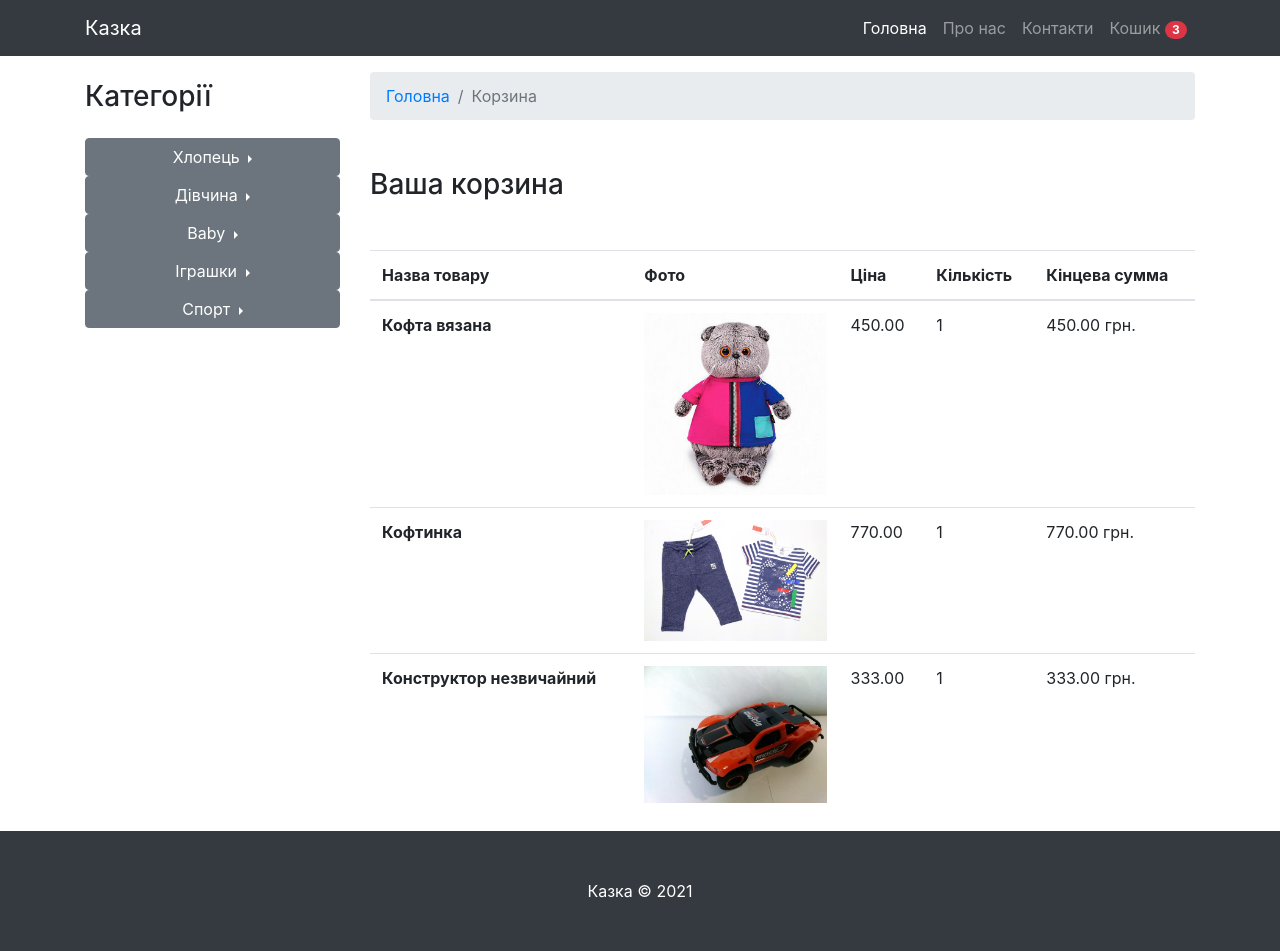
After one commit to VladyslavShaposhnikov/Shop, a Django app: page /cart/ in a window 1280 px wide. The commit adds this page. Run offline with Django 3.2, Linux system fonts and the light colour scheme; a user stored in the database is signed in; data comes from the database, SQL or seed files in the repository; both versions use the stored data as it was after the commit.

Commit message:
created cart and logic for it

```diff
--- a/main/models.py
+++ b/main/models.py
@@ -34,9 +34,11 @@ class Product(models.Model):
 
 class Cart(models.Model):
     customer = models.ForeignKey('Customer', on_delete=models.CASCADE)
-    product_in_cart = models.ManyToManyField('CartProduct', blank=True)
-    final_price = models.DecimalField(decimal_places=2, max_digits=9, verbose_name='Кінцева сумма')
+    product_in_cart = models.ManyToManyField('CartProduct', blank=True, verbose_name='Продукти в корзині')
+    final_price = models.DecimalField(default=0, decimal_places=2, max_digits=9, verbose_name='Кінцева сумма')
     final_count_of_items = models.PositiveIntegerField(verbose_name='Кількість всіх продуктів у корзині', default=0)
+    in_order = models.BooleanField(default=False)
+    for_anonymous_user = models.BooleanField(default=False)
 
     def __str__(self):
         return 'Корзина покупця: {} {}'.format(self.customer.user.first_name, self.customer.user.last_name)
@@ -50,6 +52,10 @@ class CartProduct(models.Model):
 
     def __str__(self):
         return 'Продукт кошика: {}'.format(self.product.title)
+
+    def save(self, *args, **kwargs):
+        self.final_price = self.qty * self.product.price
+        super().save(*args,**kwargs)
 
 class Customer(models.Model):
     user = models.ForeignKey(User, on_delete=models.CASCADE)
--- /dev/null
+++ b/main/templates/cart.html
@@ -0,0 +1,41 @@
+{% extends 'index.html' %}
+{% block title %}Корзина{% endblock %}
+
+{% block content %}
+<nav aria-label="breadcrumb" class="mt-3">
+    <ol class="breadcrumb">
+      <li class="breadcrumb-item"><a href="/">Головна</a></li>
+      <li class="breadcrumb-item active" aria-current="page">Корзина</a></li>
+    </ol>
+</nav>
+<h3 class="text-centre mt-5 mb-5">
+    {% if cart.products.count != 0 %}
+        Ваша корзина
+    {% else %}
+        Поки немає товарів у корзині, але є можливість це виправити натиснувши <a href="/">сюди</a>
+    {% endif %}
+</h3>
+<table class="table">
+    <thead>
+        <tr>
+            <th scope="col">Назва товару</th>
+            <th scope="col">Фото</th>
+            <th scope="col">Ціна</th>
+            <th scope="col">Кількість</th>
+            <th scope="col">Кінцева сумма</th>
+        </tr>
+    </thead>
+    <tbody>
+        {% for item in cart.product_in_cart.all %}
+        <tr>
+            <th scope="row">{{ item.product.title }}</th>
+            <td class="w-25"><img src="{{ item.product.photo.url }}" class="img-fluid"></td>
+            <td>{{ item.product.price }}</td>
+            <td>{{ item.qty }}</td>
+            <td>{{ item.final_price }} грн.</td>
+        </tr>
+        {% endfor %}
+    </tbody>
+</table>
+
+{% endblock %}
--- a/main/templates/category_detail.html
+++ b/main/templates/category_detail.html
@@ -18,8 +18,8 @@
         <a href="{% url 'pro_det' category.parent.slug product.slug %}">{{ product.title }}</a>
       </h4>
       <h5>{{ product.price }} грн.</h5>
-      <a href="#">
-        <button class="btn btn-danger">Добавить в корзину</button>
+      <a href="{% url 'add-to-cart' ct_model=product.category.parent.slug slug=product.slug %}">
+        <button class="btn btn-outline-primary">Добавить в корзину</button>
       </a>
     </div>
   </div>
--- a/main/templates/index.html
+++ b/main/templates/index.html
@@ -44,7 +44,7 @@
             <a class="nav-link" href="#">Контакти</a>
           </li>
           <li class="nav-item">
-            <a class="nav-link" href="#">Корзина</a>
+            <a class="nav-link" href="{% url 'cart_det' %}">Кошик <span class="badge badge-pill badge-danger">{{ cart.product_in_cart.count }}</span></a>
           </li>
         </ul>
       </div>
@@ -153,6 +153,7 @@
                   <a href="{% url 'pro_det' item.category.parent.slug item.slug %}">{{ item.title }}</a>
                 </h4>
                 <h5>{{ item.price }} грн.</h5>
+                <a href="{% url 'add-to-cart' ct_model=item.category.parent.slug slug=item.slug %}"><button class="btn btn-outline-primary">В кошик</button></a>
               </div>
             </div>
           </div>
--- a/main/templates/product_detaile.html
+++ b/main/templates/product_detaile.html
@@ -33,6 +33,7 @@
         {% else %}
             {% include 'sport_product.html' %}
         {% endif %}
+        <a href="{% url 'add-to-cart' ct_model=product.category.parent.slug slug=product.slug %}"><button class="btn btn-outline-primary">В кошик</button></a>
       </div>
   </div>
 {% endblock %}
--- a/main/urls.py
+++ b/main/urls.py
@@ -6,4 +6,6 @@ urlpatterns = [
     path('categories/', show_categories, name='categories'),
     path('product/<str:ct_model>/<slug:slug>/', Productdetail.as_view(), name='pro_det'),
     path('category/<slug:slug>/', categorydetail, name='cat_det'),
+    path('cart/', cart, name='cart_det'),
+    path('add-to-cart/<str:ct_model>/<slug:slug>/', add_to_cart, name='add-to-cart'),
 ]
--- a/main/views.py
+++ b/main/views.py
@@ -1,6 +1,7 @@
 from django.shortcuts import render
-from .models import Category, Boy, Baby, Girl, Toys, Sport
+from .models import *
 from django.views.generic.detail import DetailView
+from django.http import HttpResponseRedirect
 
 def get_cat(num):
     cat = Category.objects.get(pk=num)
@@ -23,6 +24,8 @@ context = {
 
 def index(request):
     context['babies'] = Baby.objects.all()
+    cart_owner = Customer.objects.get(user=request.user)
+    context['cart'] = Cart.objects.get(customer=cart_owner)
     return render(request, 'index.html', context)
 
 def show_categories(request):
@@ -54,39 +57,15 @@ class Productdetail(DetailView):
         context['baby'] = baby
         context['toys'] = toys
         context['sport'] = sport
-        return context
-
-class Categorydetail(DetailView):
-
-    GET_MODEL_SLUG = {
-    'boy':Boy,
-    'girl':Girl,
-    'baby':Baby,
-    'toys':Toys,
-    'sport':Sport
-}
-    def dispatch(self, request, *args, **kwargs):
-        self.model = self.GET_MODEL_SLUG[kwargs['ct_model']]
-        self.queryset = self.model.objects.all()
-        return super().dispatch(request, *args, **kwargs)
-
-    context_object_name = 'category'
-    template_name = 'category_detail.html'
-    slug_url_kwarg = 'slug'
-
-    def get_context_data(self, **kwargs):
-        context = super().get_context_data(**kwargs)
-        context['boys'] = boys
-        context['girls'] = girls
-        context['baby'] = baby
-        context['toys'] = toys
-        context['sport'] = sport
+        cart_owner = Customer.objects.get(user=self.request.user)
+        context['cart'] = Cart.objects.get(customer=cart_owner)
         return context
 
 Boys = ('shoes','blouse', 'jacket', 'underwear', 'socks', 'reglan', 'sportswear', 't-short', 'hat', 'pants')
 Girls = ('shoes-for-girl','blouse-for-girl', 'jacket-for-girl', 'dress', 'underwear-for-girl', 'reglan-for-girl', 'sportswear-for-girl', 't-short-for-girl', 'hat-for-girl', 'pants-for-girl', 'tights-for-girl')
 Toy = ('for-girls', 'for-boys', 'constructors', 'stuffed-animals', 'musical-toys', 'board-games', 'educational-toys')
 Spor = ('cycling', 'skateboards', 'sled', 'scooters')
+
 def categorydetail(request,slug):
     context['category'] = Category.objects.get(slug=slug)
     if slug in Boys:
@@ -101,3 +80,23 @@ def categorydetail(request,slug):
         model = Baby
     context['cats'] = model.objects.filter(category__slug=slug)
     return render(request, 'category_detail.html', context)
+
+def cart(request):
+    cart_owner = Customer.objects.get(user=request.user)
+    context['cart'] = Cart.objects.get(customer=cart_owner)
+    return render(request, 'cart.html', context)
+
+def add_to_cart(request, *args, **kwargs):
+    ct_model, slug = kwargs.get('ct_model'), kwargs.get('slug')
+    cart_owner = Customer.objects.get(user=request.user)
+    cart = Cart.objects.get(customer=cart_owner, in_order=False)
+    prod = Product.objects.get(slug=slug)
+    cart_prod, created = CartProduct.objects.get_or_create(
+        owner=cart_owner,
+        basket=cart,
+        product=prod,
+        final_price=prod.price
+    )
+    if created:
+        cart.product_in_cart.add(cart_prod)
+    return HttpResponseRedirect('/cart', context)
--- a/shop/settings.py
+++ b/shop/settings.py
@@ -39,7 +39,6 @@ INSTALLED_APPS = [
     'django.contrib.messages',
     'django.contrib.staticfiles',
     'mptt',
-    'colorfield',
 ]
 
 MIDDLEWARE = [
@@ -106,7 +105,7 @@ AUTH_PASSWORD_VALIDATORS = [
 # Internationalization
 # https://docs.djangoproject.com/en/3.1/topics/i18n/
 
-LANGUAGE_CODE = 'en-us'
+LANGUAGE_CODE = 'uk'
 
 TIME_ZONE = 'UTC'
 
```
Also changed, not shown: db.sqlite3, main/migrations/0006_auto_20210512_1332.py (added), media/cart.png (added).
